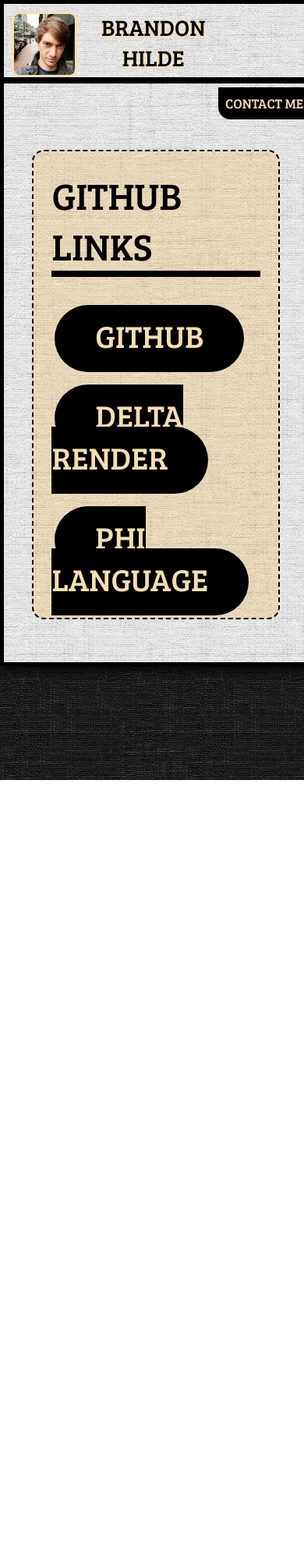
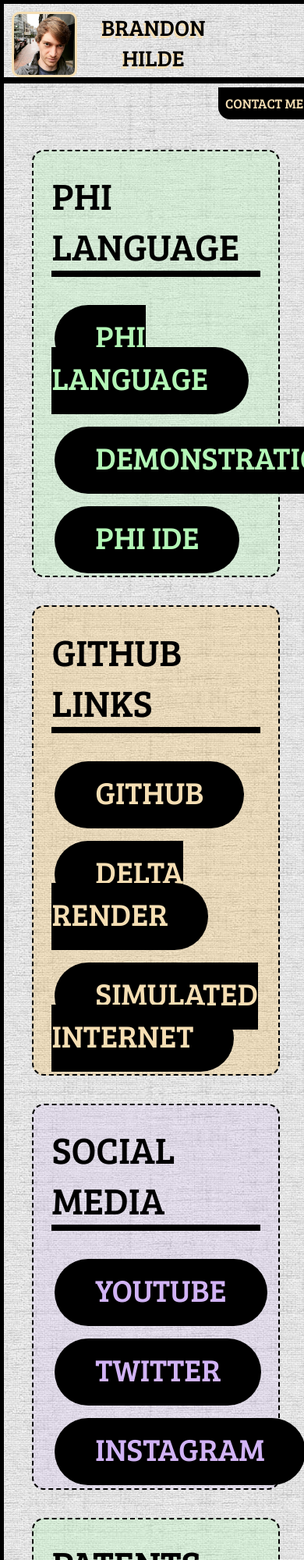
Before and after one commit to BrandonHilde/BrandonHilde.github.io, a plain HTML site: page index.html in a window 390 px wide. Shown: the top 2000 px of the page at 78% size. Before the commit the page ends 1000 px from the top, so only its background shows below. Drawn offline with Linux system fonts and the light colour scheme.

Commit message:
updating links

```diff
--- a/css/style.css
+++ b/css/style.css
@@ -12,7 +12,8 @@
 .mail
 {
 	float: right;
-    padding: 14px;
+	padding: 17px;
+    padding-top: 12px;
     background-color: black;
     color: wheat;
     cursor: pointer;
@@ -64,19 +65,48 @@
     text-align: center;
     display: inline-block;
     font-family: bree;
+	cursor: pointer;
+	color: black;
 }
 .inner{
 	margin: 12px;
 	border: 2px dashed black;
-	background-color: #ffa6002e;
 	border-radius: 1vw;
 	height: max-content;
 	padding: 1.2vw;
+	padding-bottom: 2.4vw;
+}
+
+.innerGreen{
+
+    background-color: rgba(179, 245, 182, 0.316);
+}
+
+.innerViolet{
+
+    background-color:  rgba(209, 179, 245, 0.21);
+}
+
+.innerWheat{
+	background-color: #ffa6002e;
+}
+
+.rightUp
+{
+	margin-right: 24px;
+    margin-top: 24px;
+}
+.leftUp{
+	margin-left: 24px;
+    margin-top: 24px;
+}
+.midUp{
+    margin-top: 24px;
 }
 
 .linkSpace
 {
-	margin-top: 12px;
+	margin-top: 15px;
 }
 .linkHead
 {
@@ -90,10 +120,26 @@
 
 }
 
+
+.linkGreen
+{
+    color: rgb(179, 245, 182);
+}
+
+.linkViolet
+{
+    color: rgb(209, 179, 245);
+}
+
+.linkWheat
+{
+    color: wheat;
+}
+
 .link
 {
 	font-family: 'bree';
-    font-size: 15px;
+    font-size: 14px;
 	padding: 3px 14px 6px 14px;
     text-align: center;
     background-color: black;
@@ -102,7 +148,6 @@
     margin-bottom: 1vw;
     min-width: 30vw;
     text-decoration: none;
-    color: wheat;
 }
 
 .link:hover
@@ -120,7 +165,9 @@
 }
 .cont
 {
-	height: 400px;
+	height: 200px;
+    display: flex;
+
 }
 .square
 {
@@ -222,7 +269,7 @@
 	.fullBox {
 		max-width: 100vw;
 		width: 100vw;
-		height: 100%;
+		height: fit-content;
 		border: 5px solid black;
 		box-shadow: 0px 5px 16px black;
 		border-radius: 0px;
@@ -232,6 +279,7 @@
 		margin-left: auto;
 		margin-right: auto;
 		margin-top: 0px;
+		padding-bottom: 50px;
 	}
 	.logo
 	{
@@ -262,13 +310,55 @@
 		display:inline-block;
 	}
 
+	.linkGreen
+	{
+		color: rgb(179, 245, 182);
+	}
+
+	.linkViolet
+	{
+		color: rgb(209, 179, 245);
+	}
+
+	.linkWheat
+	{
+		color: wheat;
+	}
+
+	.innerGreen{
+
+		background-color: rgba(179, 245, 182, 0.316);
+	}
+
+	.innerViolet{
+
+		background-color:  rgba(209, 179, 245, 0.21);
+	}
+
+	.innerWheat{
+		background-color: #ffa6002e;
+	}
+
 	.inner{
 		margin: 36px;
+		margin-bottom:0;
 		border: 2px dashed black;
-		background-color: #ffa6002e;
 		border-radius: 4vw;
 		height: max-content;
 		padding: 6vw;
+	}
+
+	.rightUp
+	{
+		margin-right: auto;
+		margin-top: 0px;
+	}
+	.leftUp{
+		margin-left: auto;
+		margin-top: 0px;
+	}
+	.midUp{
+		margin-top: 0px;
 	}
 	.linkHead
 	{
@@ -294,7 +384,6 @@
 		margin-bottom: 1vw;
 		min-width: 30vw;
 		text-decoration: none;
-		color: wheat;
 	}
 
 	.link:hover
@@ -308,6 +397,11 @@
 	{
 		margin-top: 48px;
 	}
+
+	.cont{
+		height: fit-content;
+		display: block;
+	}
 }
 
 /*#f5ab6e*/
--- a/index.html
+++ b/index.html
@@ -13,26 +13,62 @@
 		<div class="fullBox">
 			<div class="top">
 				<div class="logo"></div>
-				<div class="heading">BRANDON HILDE</div>
+				<div class="heading">
+					<a style="text-decoration: none; cursor: pointer; color: black;" href="http://www.brandonhilde.com">
+						BRANDON HILDE
+					</a>
+				</div>
 				<div onclick="ShowContact();" class="mail">CONTACT ME</div>
 			</div>
 			<div id="middle" class="mid">
-				<div id="defaultPage" class="cont">
-					<div class="one square">
-						<div class="inner">
-							<div class="linkHead">GITHUB LINKS</div>
-							<div class="linkSpace"><a class="link" target="_blank" href="https://github.com/BrandonHilde">GITHUB</a></div>
-							<div class="linkSpace"><a class="link" target="_blank" href="https://github.com/BrandonHilde/DeltaRender">DELTA RENDER</a></div>
-							<div class="linkSpace"><a class="link" target="_blank" href="https://github.com/BrandonHilde/PHI">PHI LANGUAGE</a></div>
+				<div id="defaultPage">
+				<div class="cont">
+					<div class="one square leftUp">
+						<div class="inner innerGreen">
+							<div class="linkHead">PHI LANGUAGE</div>
+							<div class="linkSpace"><a class="linkGreen link" target="_blank" href="https://github.com/BrandonHilde/PHI">PHI LANGUAGE</a></div>
+							<div class="linkSpace"><a class="linkGreen link" target="_blank" href="https://www.youtube.com/watch?v=IsOdlU2_F1g">DEMONSTRATION</a></div>
+							<div class="linkSpace"><a class="linkGreen link" target="_blank" href="https://github.com/BrandonHilde/PHI-IDE">PHI IDE</a></div>
 						</div>
 					</div>
-					<div class="two square">
-						<div class=""></div>
+					<div class="two square midUp">
+						<div class="inner innerWheat">
+							<div class="linkHead">GITHUB LINKS</div>
+							<div class="linkSpace"><a class="linkWheat link" target="_blank" href="https://github.com/BrandonHilde">GITHUB</a></div>
+							<div class="linkSpace"><a class="linkWheat link" target="_blank" href="https://github.com/BrandonHilde/DeltaRender">DELTA RENDER</a></div>
+							<div class="linkSpace"><a class="linkWheat link" target="_blank" href="https://github.com/BrandonHilde/Simulated-Internet">SIMULATED INTERNET</a></div>
+						</div>
 					</div>
-					<div class="three square">
-						<div class=""></div>
+					<div class="three square rightUp">
+						<div class="inner innerViolet">
+							<div class="linkHead">SOCIAL MEDIA</div>
+							<div class="linkSpace"><a class="linkViolet link" target="_blank" href="https://www.youtube.com/@BrandonHilde129">YOUTUBE</a></div>
+							<div class="linkSpace"><a class="linkViolet link" target="_blank" href="https://x.com/BrandonH1293">TWITTER</a></div>
+							<div class="linkSpace"><a class="linkViolet link" target="_blank" href="https://instagram.com/BrandonHilde">INSTAGRAM</a></div>
+						</div>
 					</div>
 				</div>
+				<div class="cont">
+					<div class="one square leftUp">
+						<div class="inner innerGreen">
+							<div class="linkHead">PATENTS</div>
+							<div class="linkSpace"><a class="linkGreen link" target="_blank" href="https://patents.google.com/patent/US20230214796A1/">US20230214796A1</a></div>
+						</div>
+					</div>
+					<div class="two square midUp">
+						<div class="inner innerWheat">
+							<div class="linkHead">GAMES</div>
+							<div class="linkSpace"><a class="linkWheat link" target="_blank" href="https://store.steampowered.com/app/803760/Free_At_Last/">FREE AT LAST</a></div>
+						</div>
+					</div>
+					<div class="three square rightUp">
+						<div class="inner innerViolet">
+							<div class="linkHead">CV / RESUME</div>
+							<div class="linkSpace"><a class="linkViolet link" target="_blank" href="cv/resume.pdf">PDF FORMAT</a></div>
+						</div>
+					</div>
+				</div>
+			</div>
 				<div style="display: none;" id="contactPage" class="cont">
 					<div class="hide" onclick="HideContact();"><svg fill="wheat" height="100%" width="100%" version="1.1" id="Capa_1" xmlns="http://www.w3.org/2000/svg" xmlns:xlink="http://www.w3.org/1999/xlink" viewBox="0 0 460.775 460.775" xml:space="preserve"><g stroke-width="0"></g><g stroke-linecap="round" stroke-linejoin="round"></g><g> <path d="M285.08,230.397L456.218,59.27c6.076-6.077,6.076-15.911,0-21.986L423.511,4.565c-2.913-2.911-6.866-4.55-10.992-4.55 c-4.127,0-8.08,1.639-10.993,4.55l-171.138,171.14L59.25,4.565c-2.913-2.911-6.866-4.55-10.993-4.55 c-4.126,0-8.08,1.639-10.992,4.55L4.558,37.284c-6.077,6.075-6.077,15.909,0,21.986l171.138,171.128L4.575,401.505 c-6.074,6.077-6.074,15.911,0,21.986l32.709,32.719c2.911,2.911,6.865,4.55,10.992,4.55c4.127,0,8.08-1.639,10.994-4.55 l171.117-171.12l171.118,171.12c2.913,2.911,6.866,4.55,10.993,4.55c4.128,0,8.081-1.639,10.992-4.55l32.709-32.719 c6.074-6.075,6.074-15.909,0-21.986L285.08,230.397z"></path> </g></svg></div>
 					<div class="contactForm">
```
Also changed, not shown: img/greenProfile.png (added), 1 other file.
